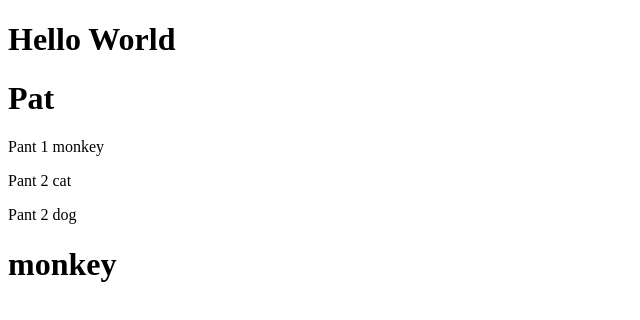
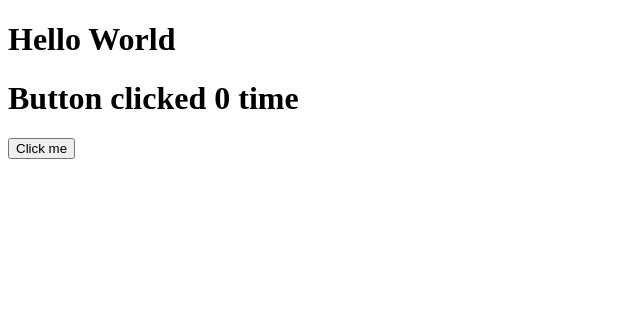
Before and after one commit to ABOBAKAR-IT/learn-react, a React (Create React App) app: page / in a window 1280 px wide. Shown: the top 320 px of the page, without its empty margins (0-640 px from the left). Built offline with nearby package versions, Linux system fonts and the light colour scheme.

Commit message:
usestate done

```diff
--- a/src/App.js
+++ b/src/App.js
@@ -5,7 +5,7 @@
     <>
       <h1> Hello World </h1>
       <>
-        <Pat name="monkey" name1="cat" name2="dog" />
+        <Pat/>
       </>
     </>
   );
--- a/src/Pat.jsx
+++ b/src/Pat.jsx
@@ -1,13 +1,14 @@
-import Cat from "./cat";
-const Pat=(props)=>{
+import { useState,React } from "react";
+const Pat=()=>{
+    let [count,setcount]= useState(0);
+    function display(){
+     setcount(count+1);
+    }
     return(
-        <div>
-            <h1>Pat</h1>
-            <p>Pant 1 {props.name}</p>
-            <p>Pant 2 {props.name1}</p>
-            <p>Pant 2 {props.name2}</p>
-<Cat name={props.name} />
-        </div>
+    <div>
+        <h1>Button clicked {count} time</h1>
+        <button onClick={display}>Click me</button>
+    </div>
     )
 }
 export default Pat;
--- a/src/cat.jsx
+++ /dev/null
@@ -1,6 +0,0 @@
-function Cat(props){
-return(
-    <h1>{props.name}</h1>
-)
-}
-export default Cat
```
